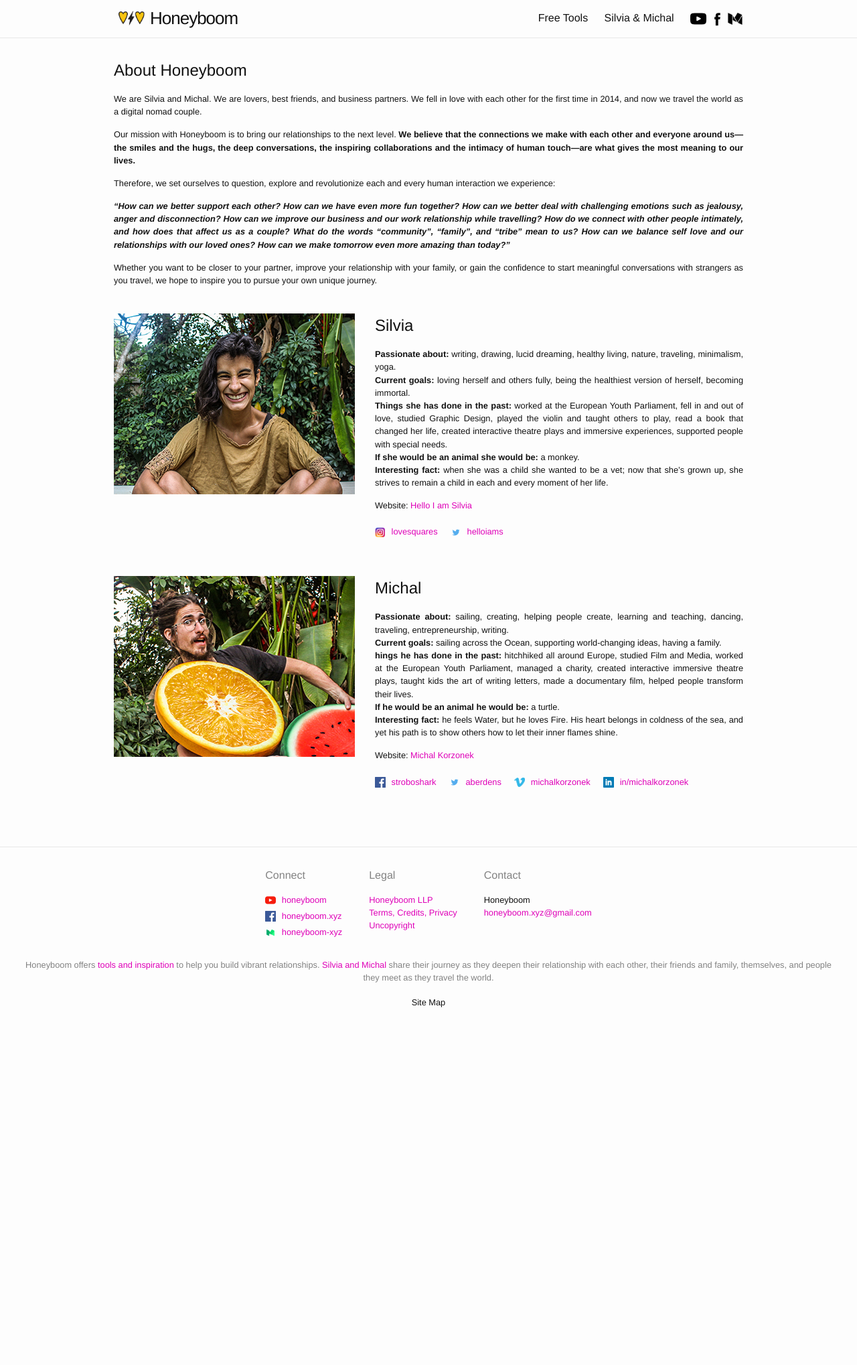
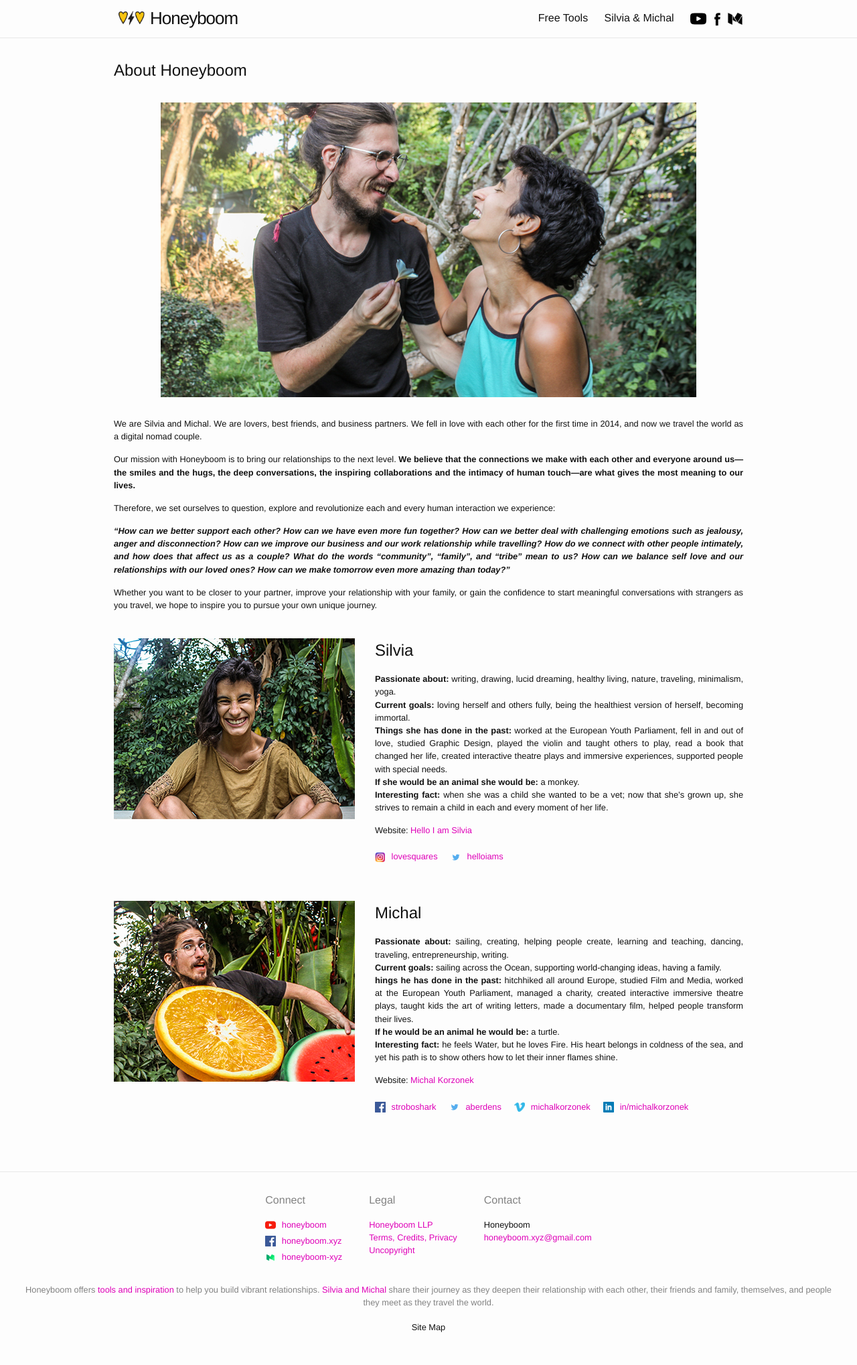
Before and after one commit to Honeyboom/honeyboom.github.io, a Jekyll site: the page built from silvia-michal.html, in a window 1280 px wide. Shown: the whole page at 67% size. Built offline with Jekyll 4.4.1, drawn with Linux system fonts in a browser that asks for light colours; before the commit the page ends 1553 px from its top, so only the background shows below that.

Commit message:
added main image on SM tab

```diff
--- a/_sass/minima/_layout.scss
+++ b/_sass/minima/_layout.scss
@@ -624,6 +624,11 @@
 	}
 }
 
+.sm-main-image {
+  text-align: center;
+  margin: $spacing-unit 0 $spacing-unit 0;
+}
+
 .profile-container {
   display: flex;
   flex-flow: row nowrap;
--- a/silvia-michal.html
+++ b/silvia-michal.html
@@ -6,6 +6,10 @@ permalink: /silvia-michal/
 
 <div class="silvia-michal-about">
 	<h2>About Honeyboom</h2>
+
+  <div class="sm-main-image">
+    <img src="/assets/images/hb-silvia-and-michal.jpg" alt="Lovers Silvia and Michal">
+  </div>
 
 	<p>We are Silvia and Michal. We are lovers, best friends, and business partners. We fell in love with each other for the first time in 2014, and now we travel the world as a digital nomad couple.
 </p>
```
